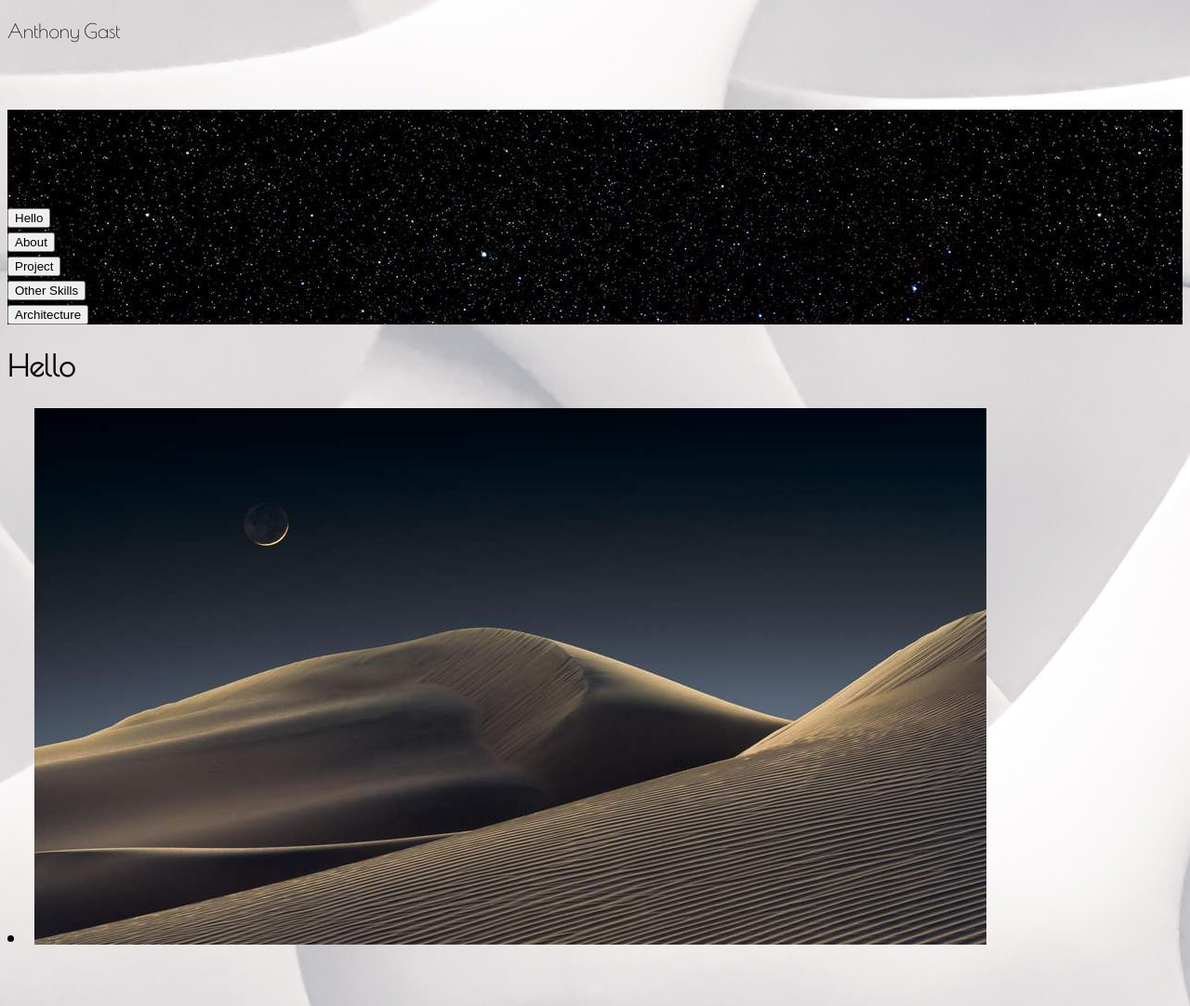
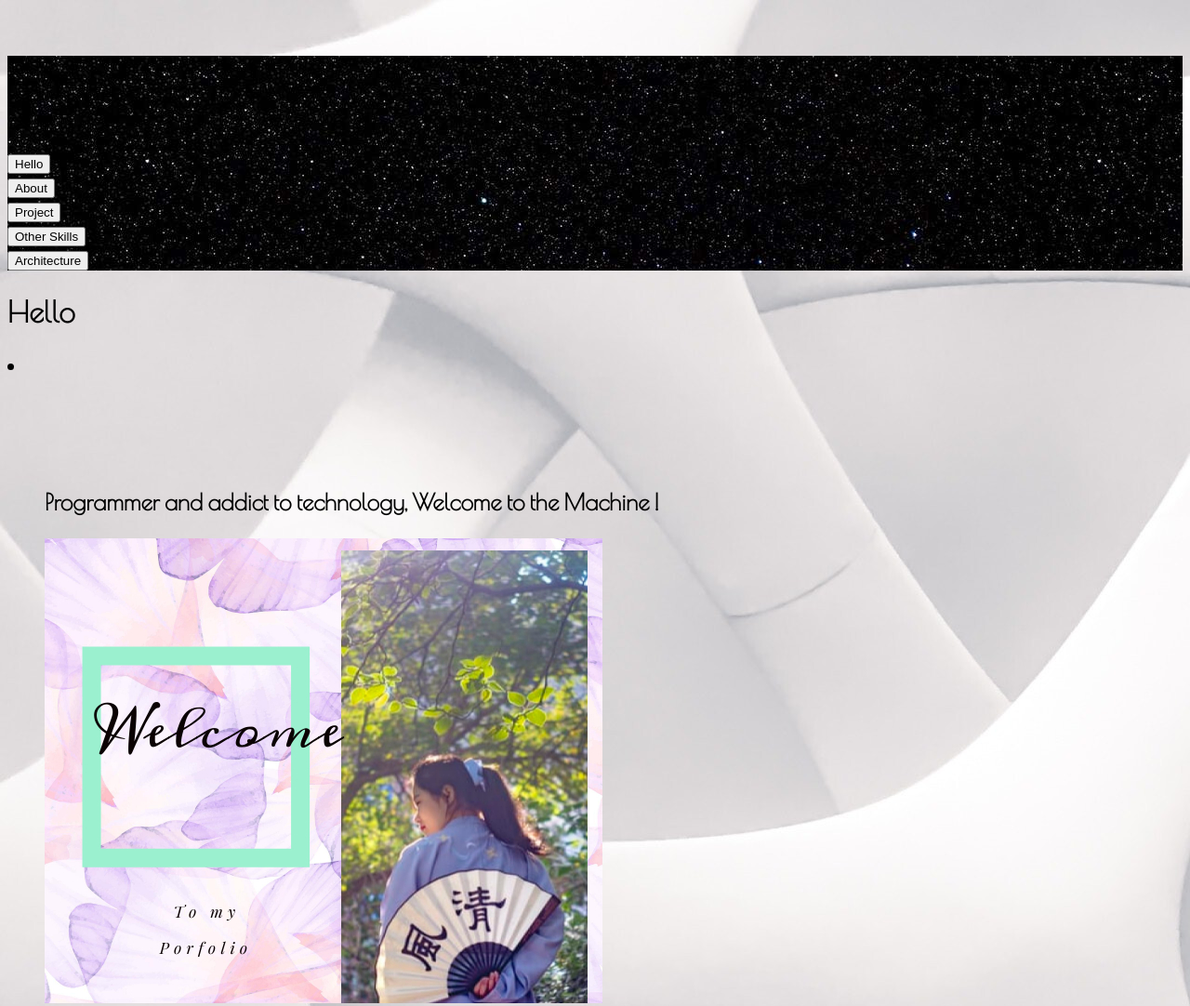
Before and after one commit to magicickey/portfolio, a plain HTML site: page index.html in a window 1280 px wide. Shown: the top 1082 px of the page at 93% size. Drawn offline with nearby package versions, Linux system fonts and the light colour scheme.

Commit message:
Update index.html

```diff
--- a/index.html
+++ b/index.html
@@ -1,8 +1,8 @@
 <!DOCTYPE html>
 <html lang="en">
   <head>
-    <title> Web Designer </title>
-    <p> Anthony Gast </p>
+    <title> Anthony Gast Portfolio </title>
+
     <style>
       a {
         color:yellowgreen;
@@ -85,7 +85,7 @@
          <div class="jumbotron">
          <div class="col-sm-6 text-center-right-align">
 
-   <li><img src="9a171101cc_50180927_paysages-photo-astro-2021.jpg">
+   <li><img src="">
  <td style="padding:0 0 0 100;width:100px;">
          <img src="">
         <br>
```
